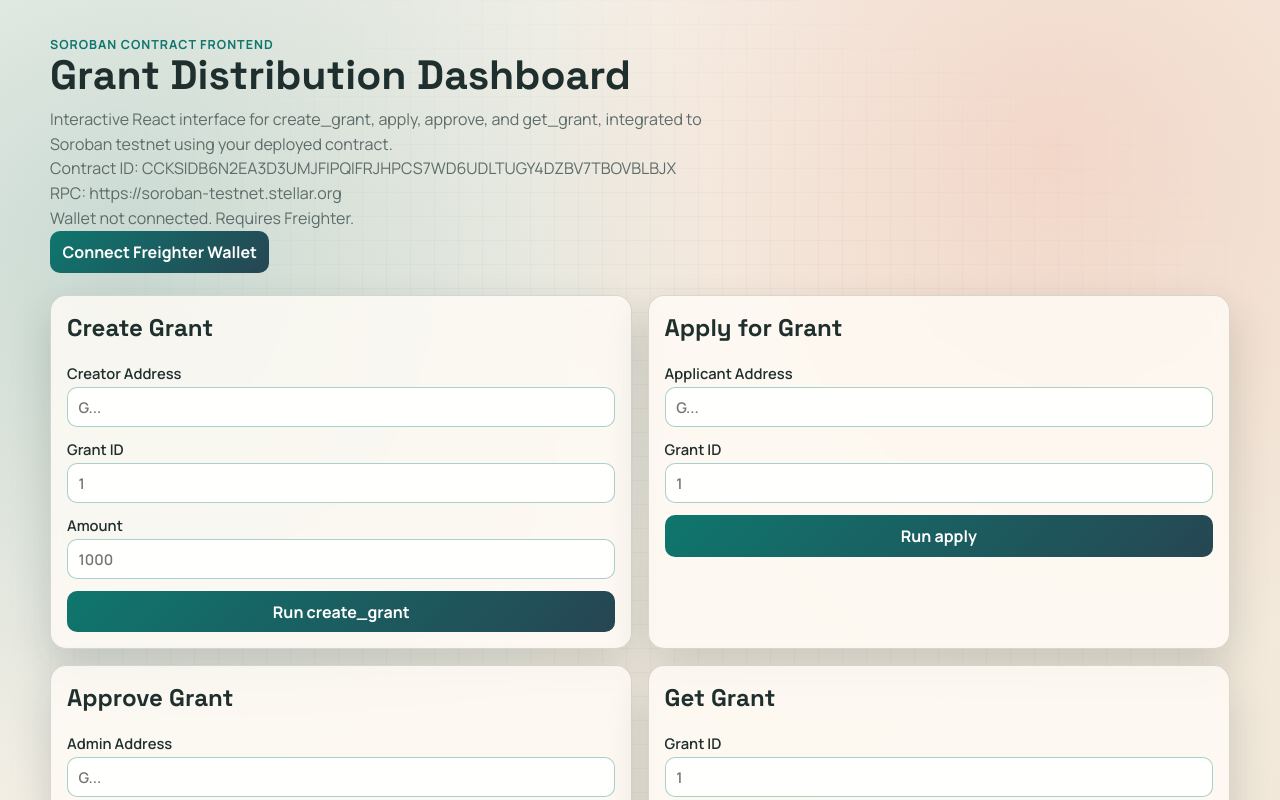
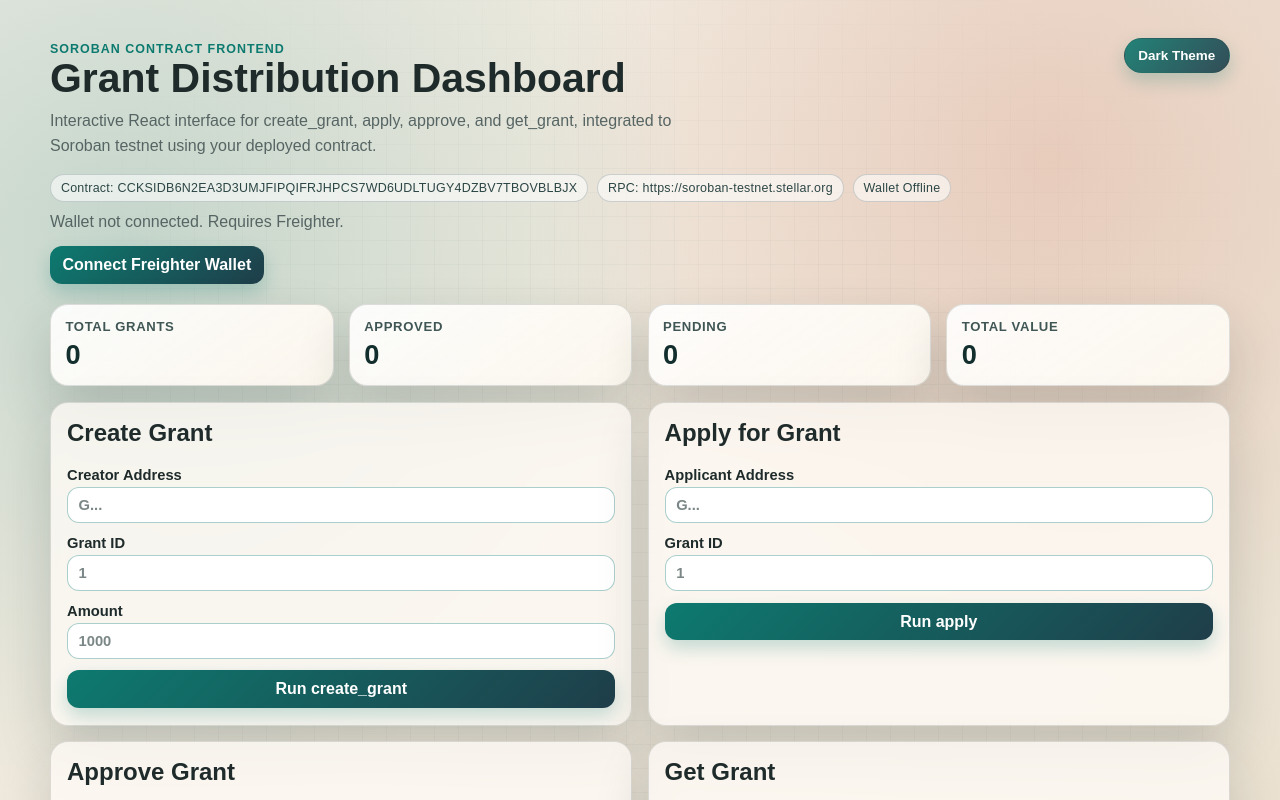
Before and after one commit to srijan7044/Grant-Distribution-System, a React (Vite) app in the folder frontend/: page / in a window 1280 px wide. Shown: the top 800 px of the page. Built offline with nearby package versions, Linux system fonts and the light colour scheme; what @stellar/stellar-sdk would draw is missing.

Commit message:
Add theme switching functionality and enhance UI components

```diff
--- a/frontend/src/App.jsx
+++ b/frontend/src/App.jsx
@@ -1,4 +1,4 @@
-import React, { useMemo, useState } from "react";
+import React, { useEffect, useMemo, useState } from "react";
 import {
   getAddress,
   getNetworkDetails,
@@ -40,6 +40,16 @@ function parseAmount(value) {
 }
 
 export default function App() {
+  const [theme, setTheme] = useState(() => {
+    if (typeof window === "undefined") return "light";
+    const savedTheme = window.localStorage.getItem("gds-theme");
+    if (savedTheme === "dark" || savedTheme === "light") {
+      return savedTheme;
+    }
+    return window.matchMedia?.("(prefers-color-scheme: dark)")?.matches
+      ? "dark"
+      : "light";
+  });
   const [form, setForm] = useState(INITIAL_FORM);
   const [grants, setGrants] = useState({});
   const [selectedGrant, setSelectedGrant] = useState(null);
@@ -58,6 +68,22 @@ export default function App() {
     entries.sort((a, b) => a.id - b.id);
     return entries;
   }, [grants]);
+
+  const stats = useMemo(() => {
+    const total = grantList.length;
+    const approved = grantList.filter((grant) => grant.approved).length;
+    const pending = total - approved;
+    const totalAmount = grantList.reduce(
+      (sum, grant) => sum + Number(grant.amount || 0),
+      0,
+    );
+    return { total, approved, pending, totalAmount };
+  }, [grantList]);
+
+  useEffect(() => {
+    document.documentElement.setAttribute("data-theme", theme);
+    window.localStorage.setItem("gds-theme", theme);
+  }, [theme]);
 
   function log(text) {
     const timestamp = new Date().toLocaleTimeString();
@@ -275,19 +301,58 @@ export default function App() {
     <div className="page-shell">
       <div className="mesh" aria-hidden="true" />
       <header className="hero">
+        <button
+          type="button"
+          className="theme-switcher"
+          onClick={() =>
+            setTheme((prev) => (prev === "dark" ? "light" : "dark"))
+          }
+          aria-label="Toggle theme"
+        >
+          {theme === "dark" ? "Light Theme" : "Dark Theme"}
+        </button>
         <p className="eyebrow">Soroban Contract Frontend</p>
         <h1>Grant Distribution Dashboard</h1>
         <p className="subcopy">
           Interactive React interface for create_grant, apply, approve, and
           get_grant, integrated to Soroban testnet using your deployed contract.
         </p>
-        <p className="subcopy">Contract ID: {CONTRACT_ID}</p>
-        <p className="subcopy">RPC: {SOROBAN_RPC_URL}</p>
+        <div className="hero-meta">
+          <p className="pill">Contract: {CONTRACT_ID}</p>
+          <p className="pill">RPC: {SOROBAN_RPC_URL}</p>
+          <p className="pill">
+            {walletAddress ? "Wallet Connected" : "Wallet Offline"}
+          </p>
+        </div>
         <p className="subcopy">{walletStatus}</p>
-        <button type="button" onClick={connectWallet} disabled={busy}>
+        <button
+          className="cta-button"
+          type="button"
+          onClick={connectWallet}
+          disabled={busy}
+        >
           {walletAddress ? "Reconnect Freighter" : "Connect Freighter Wallet"}
         </button>
       </header>
+
+      <section className="stat-grid" aria-label="Grant statistics">
+        <article className="stat-card">
+          <p>Total Grants</p>
+          <h3>{stats.total}</h3>
+        </article>
+        <article className="stat-card">
+          <p>Approved</p>
+          <h3>{stats.approved}</h3>
+        </article>
+        <article className="stat-card">
+          <p>Pending</p>
+          <h3>{stats.pending}</h3>
+        </article>
+        <article className="stat-card">
+          <p>Total Value</p>
+          <h3>{stats.totalAmount}</h3>
+        </article>
+      </section>
 
       <main className="grid">
         <section className="panel">
@@ -309,6 +374,7 @@ export default function App() {
                 name="id"
                 value={form.id}
                 onChange={updateField}
+                inputMode="numeric"
                 placeholder="1"
               />
             </label>
@@ -318,6 +384,7 @@ export default function App() {
                 name="amount"
                 value={form.amount}
                 onChange={updateField}
+                inputMode="numeric"
                 placeholder="1000"
               />
             </label>
@@ -346,6 +413,7 @@ export default function App() {
                 name="grantIdForApply"
                 value={form.grantIdForApply}
                 onChange={updateField}
+                inputMode="numeric"
                 placeholder="1"
               />
             </label>
@@ -374,6 +442,7 @@ export default function App() {
                 name="grantIdForApprove"
                 value={form.grantIdForApprove}
                 onChange={updateField}
+                inputMode="numeric"
                 placeholder="1"
               />
             </label>
@@ -392,6 +461,7 @@ export default function App() {
                 name="grantIdForLookup"
                 value={form.grantIdForLookup}
                 onChange={updateField}
+                inputMode="numeric"
                 placeholder="1"
               />
             </label>
--- a/frontend/src/styles.css
+++ b/frontend/src/styles.css
@@ -1,14 +1,35 @@
 :root {
-  --bg-1: #f8f5ef;
-  --bg-2: #f0e5d4;
-  --ink: #1f2f2e;
-  --muted: #5d6c6a;
-  --panel: rgba(255, 252, 246, 0.82);
-  --line: rgba(24, 43, 41, 0.16);
-  --brand: #0f766e;
-  --brand-2: #e76f51;
-  --accent: #264653;
-  --shadow: 0 18px 42px rgba(24, 43, 41, 0.18);
+  --bg-1: #f4efe6;
+  --bg-2: #e7ddcb;
+  --ink: #1e2b2a;
+  --muted: #566564;
+  --panel: rgba(255, 252, 247, 0.78);
+  --line: rgba(30, 43, 42, 0.14);
+  --brand: #0d7a6f;
+  --brand-2: #cc5f43;
+  --accent: #1f3e4a;
+  --gold: #af8a42;
+  --shadow: 0 24px 52px rgba(24, 39, 39, 0.18);
+  --radius-xl: 18px;
+  --radius-md: 12px;
+  --glow-a: rgba(13, 122, 111, 0.2);
+  --glow-b: rgba(204, 95, 67, 0.2);
+}
+
+[data-theme="dark"] {
+  --bg-1: #111a1b;
+  --bg-2: #1b2829;
+  --ink: #e7f0ee;
+  --muted: #afc1bd;
+  --panel: rgba(24, 37, 38, 0.74);
+  --line: rgba(189, 215, 210, 0.15);
+  --brand: #1eb5a3;
+  --brand-2: #e57e5f;
+  --accent: #5ca8c4;
+  --gold: #d6b673;
+  --shadow: 0 26px 60px rgba(0, 0, 0, 0.38);
+  --glow-a: rgba(30, 181, 163, 0.16);
+  --glow-b: rgba(229, 126, 95, 0.14);
 }
 
 * {
@@ -23,27 +44,22 @@ body,
 }
 
 body {
-  font-family: "Manrope", sans-serif;
+  font-family: "Plus Jakarta Sans", sans-serif;
   color: var(--ink);
   background:
-    radial-gradient(
-      circle at 10% 20%,
-      rgba(15, 118, 110, 0.2),
-      transparent 38%
-    ),
-    radial-gradient(
-      circle at 82% 12%,
-      rgba(231, 111, 81, 0.18),
-      transparent 34%
-    ),
+    radial-gradient(circle at 10% 18%, var(--glow-a), transparent 36%),
+    radial-gradient(circle at 82% 12%, var(--glow-b), transparent 33%),
     linear-gradient(140deg, var(--bg-1), var(--bg-2));
+  transition:
+    background 240ms ease,
+    color 240ms ease;
 }
 
 .page-shell {
   position: relative;
   width: min(1180px, 96vw);
   margin: 0 auto;
-  padding: 2.25rem 0 2.8rem;
+  padding: 2.4rem 0 3rem;
 }
 
 .mesh {
@@ -61,8 +77,27 @@ body {
 .hero {
   position: relative;
   z-index: 1;
-  margin-bottom: 1.4rem;
+  margin-bottom: 1.25rem;
+  padding-top: 0.2rem;
+  padding-right: 0.25rem;
   animation: lift-in 650ms ease;
+}
+
+.theme-switcher {
+  position: absolute;
+  right: 0;
+  top: 0;
+  padding: 0.56rem 0.86rem;
+  border-radius: 999px;
+  border: 1px solid var(--line);
+  background: linear-gradient(
+    130deg,
+    rgba(13, 122, 111, 0.9),
+    rgba(31, 62, 74, 0.9)
+  );
+  color: #ffffff;
+  font-size: 0.84rem;
+  font-weight: 700;
 }
 
 .eyebrow {
@@ -77,7 +112,7 @@ body {
 h1,
 h2,
 h3 {
-  font-family: "Space Grotesk", sans-serif;
+  font-family: "Sora", sans-serif;
   margin-top: 0;
 }
 
@@ -88,10 +123,86 @@ h1 {
 }
 
 .subcopy {
-  margin: 0;
+  margin: 0 0 0.3rem;
   max-width: 70ch;
   color: var(--muted);
   line-height: 1.55;
+}
+
+.hero-meta {
+  display: flex;
+  gap: 0.55rem;
+  flex-wrap: wrap;
+  margin: 0.95rem 0 0.5rem;
+}
+
+.pill {
+  margin: 0;
+  padding: 0.36rem 0.62rem;
+  border-radius: 999px;
+  border: 1px solid rgba(31, 62, 74, 0.2);
+  background: rgba(255, 255, 255, 0.58);
+  color: #2c4645;
+  font-size: 0.78rem;
+  letter-spacing: 0.02em;
+}
+
+.cta-button {
+  margin-top: 0.45rem;
+}
+
+.stat-grid {
+  position: relative;
+  z-index: 1;
+  display: grid;
+  grid-template-columns: repeat(4, minmax(0, 1fr));
+  gap: 0.95rem;
+  margin-bottom: 1rem;
+}
+
+.stat-card {
+  border: 1px solid var(--line);
+  background: linear-gradient(
+    145deg,
+    rgba(255, 255, 255, 0.9),
+    rgba(252, 247, 238, 0.98)
+  );
+  border-radius: var(--radius-xl);
+  box-shadow: var(--shadow);
+  padding: 0.86rem 0.9rem;
+  animation: fade-up 560ms ease;
+}
+
+.stat-card p {
+  margin: 0;
+  color: #3f5654;
+  font-size: 0.82rem;
+  text-transform: uppercase;
+  letter-spacing: 0.05em;
+  font-weight: 700;
+}
+
+.stat-card h3 {
+  margin: 0.32rem 0 0;
+  font-size: clamp(1.2rem, 2.8vw, 1.7rem);
+  color: #122e2d;
+}
+
+[data-theme="dark"] .stat-card {
+  border-color: rgba(190, 219, 214, 0.24);
+  background: linear-gradient(
+    145deg,
+    rgba(30, 46, 47, 0.96),
+    rgba(19, 31, 32, 0.98)
+  );
+}
+
+[data-theme="dark"] .stat-card p {
+  color: #cce5e0;
+}
+
+[data-theme="dark"] .stat-card h3 {
+  color: #f0fffc;
 }
 
 .grid {
@@ -106,9 +217,9 @@ h1 {
   background: var(--panel);
   border: 1px solid var(--line);
   box-shadow: var(--shadow);
-  border-radius: 16px;
-  padding: 1rem;
-  backdrop-filter: blur(8px);
+  border-radius: var(--radius-xl);
+  padding: 1rem 1rem 1.05rem;
+  backdrop-filter: blur(10px);
   animation: fade-up 520ms ease;
 }
 
@@ -142,45 +253,75 @@ label {
 input {
   font: inherit;
   border: 1px solid rgba(15, 118, 110, 0.35);
-  border-radius: 10px;
+  border-radius: var(--radius-md);
   padding: 0.56rem 0.66rem;
-  background: rgba(255, 255, 255, 0.95);
+  color: var(--ink);
+  background: rgba(255, 255, 255, 0.97);
+  transition:
+    border-color 140ms ease,
+    box-shadow 140ms ease;
+}
+
+input::placeholder {
+  color: rgba(42, 62, 60, 0.62);
+  opacity: 1;
+}
+
+[data-theme="dark"] input {
+  border-color: rgba(166, 206, 201, 0.26);
+  background: rgba(19, 31, 32, 0.9);
+  color: #e7f0ee;
+}
+
+[data-theme="dark"] input::placeholder {
+  color: rgba(208, 229, 225, 0.76);
 }
 
 input:focus {
-  outline: 2px solid rgba(15, 118, 110, 0.35);
-  outline-offset: 1px;
+  outline: none;
+  border-color: rgba(13, 122, 111, 0.7);
+  box-shadow: 0 0 0 3px rgba(13, 122, 111, 0.18);
 }
 
 button {
   font: inherit;
   font-weight: 700;
   border: 0;
-  border-radius: 10px;
+  border-radius: var(--radius-md);
   padding: 0.62rem 0.78rem;
   color: #fff;
   cursor: pointer;
   background: linear-gradient(135deg, var(--brand), var(--accent));
+  box-shadow: 0 8px 18px rgba(13, 122, 111, 0.24);
   transition:
     transform 150ms ease,
-    filter 150ms ease;
+    filter 150ms ease,
+    box-shadow 150ms ease;
 }
 
 button:hover {
   transform: translateY(-1px);
   filter: brightness(1.05);
+  box-shadow: 0 10px 22px rgba(13, 122, 111, 0.3);
 }
 
 button:active {
   transform: translateY(0);
 }
 
+button:disabled {
+  cursor: not-allowed;
+  opacity: 0.72;
+  transform: none;
+  box-shadow: none;
+}
+
 .grant-card {
   margin-top: 1rem;
-  border: 1px dashed rgba(38, 70, 83, 0.32);
-  border-radius: 10px;
+  border: 1px dashed rgba(38, 70, 83, 0.34);
+  border-radius: var(--radius-md);
   padding: 0.7rem;
-  background: rgba(255, 255, 255, 0.6);
+  background: rgba(255, 255, 255, 0.66);
 }
 
 .grant-card ul,
@@ -209,16 +350,33 @@ td {
 
 th {
   color: var(--accent);
-  font-family: "Space Grotesk", sans-serif;
+  font-family: "Sora", sans-serif;
 }
 
 .status {
-  color: #073b4c;
+  color: #1f3b45;
   font-weight: 600;
-  background: rgba(231, 111, 81, 0.16);
-  border-left: 4px solid var(--brand-2);
+  background: linear-gradient(
+    120deg,
+    rgba(204, 95, 67, 0.14),
+    rgba(175, 138, 66, 0.18)
+  );
+  border-left: 4px solid var(--gold);
   padding: 0.6rem;
-  border-radius: 6px;
+  border-radius: 8px;
+}
+
+[data-theme="dark"] .pill {
+  color: #d9ece8;
+  background: rgba(20, 34, 35, 0.7);
+}
+
+[data-theme="dark"] .status {
+  color: #d7f1eb;
+}
+
+[data-theme="dark"] .activity-log li {
+  color: #bdd5d1;
 }
 
 .muted {
@@ -253,6 +411,10 @@ th {
 }
 
 @media (max-width: 980px) {
+  .stat-grid {
+    grid-template-columns: repeat(2, minmax(0, 1fr));
+  }
+
   .panel:nth-child(1),
   .panel:nth-child(2),
   .panel:nth-child(3),
@@ -266,3 +428,26 @@ th {
     width: min(920px, 94vw);
   }
 }
+
+@media (max-width: 640px) {
+  .hero {
+    padding-right: 0;
+  }
+
+  .theme-switcher {
+    position: static;
+    margin-bottom: 0.65rem;
+  }
+
+  .stat-grid {
+    grid-template-columns: 1fr;
+  }
+
+  .hero-meta {
+    gap: 0.42rem;
+  }
+
+  .pill {
+    font-size: 0.72rem;
+  }
+}
```
